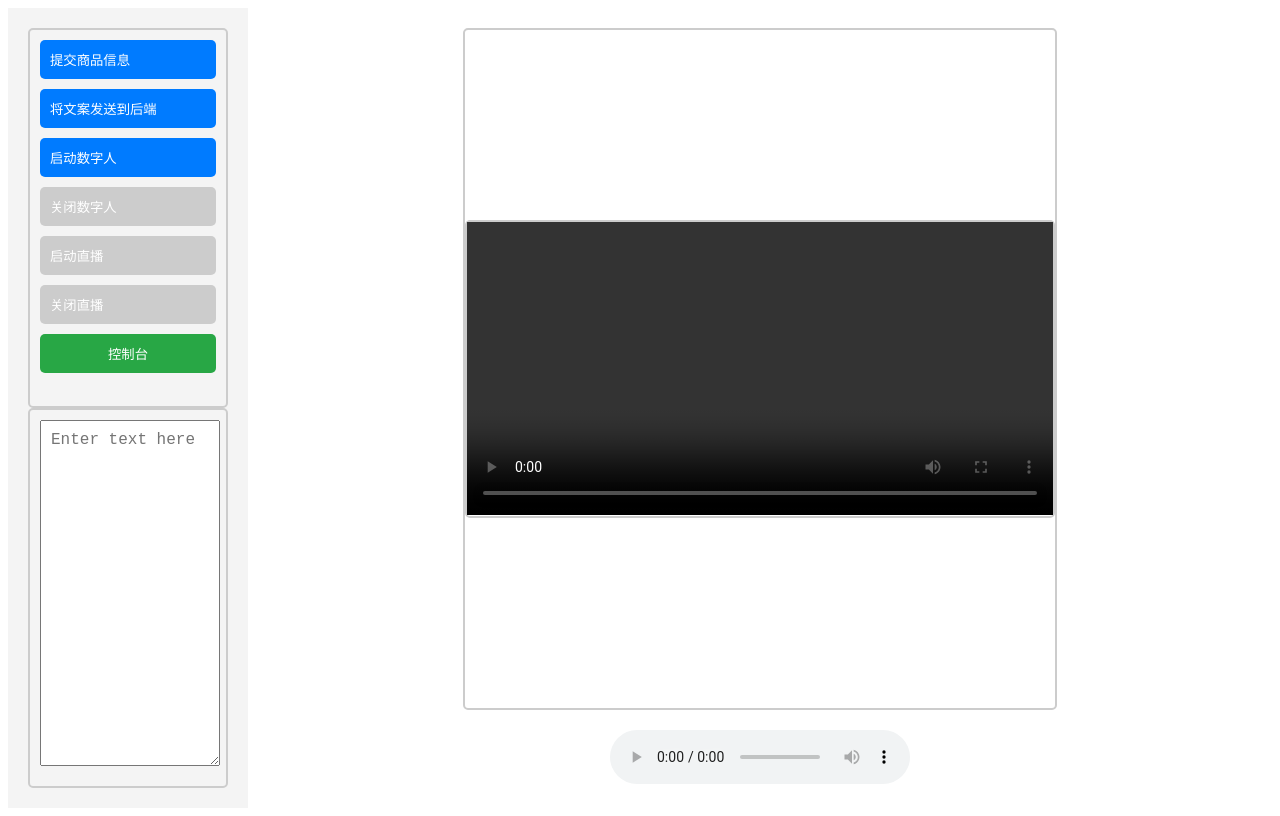
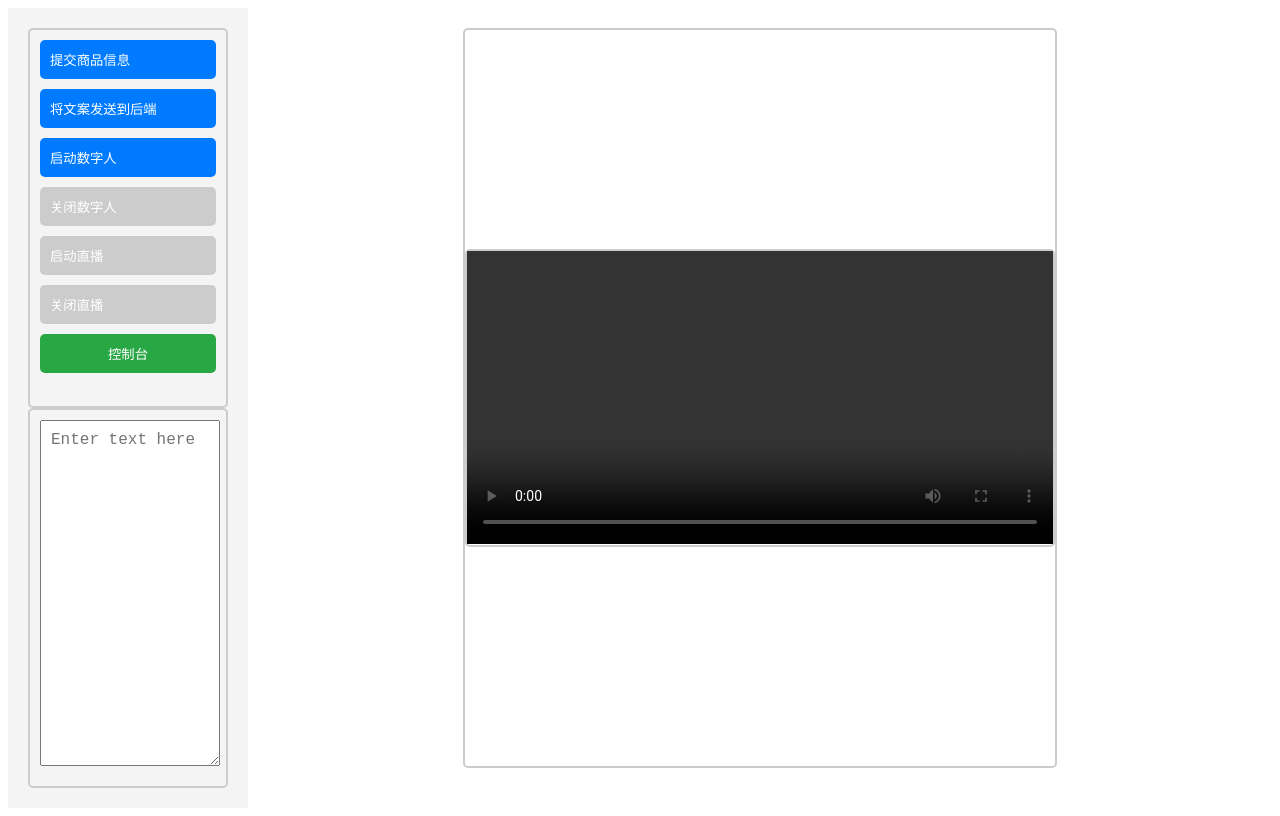
Before and after one commit to Circular-Rock/Loly, a Vue app: page /ImageDisplay in a window 1280 px wide. Built offline with nearby package versions, Linux system fonts and the light colour scheme.

Commit message:
声音播放框隐藏已完成

```diff
--- a/src/components/ImageDisplay.vue
+++ b/src/components/ImageDisplay.vue
@@ -15,12 +15,13 @@
     <div class="main-content">
       <div class="video-container">
         <div class="video-container top large-video">
-          <video id="video" controls class="video-display" autoplay></video>
+          <video id="video" controls class="video-display" autoplay ></video>
         </div>
       </div>
       <div class="audio-player-container">
         <div class="audio-display">
-          <audio id="audio" controls autoplay></audio>
+<!--          <audio id="audio" controls autoplay></audio>-->
+          <audio id="audio" autoplay></audio>
         </div>
       </div>
     </div>
```
